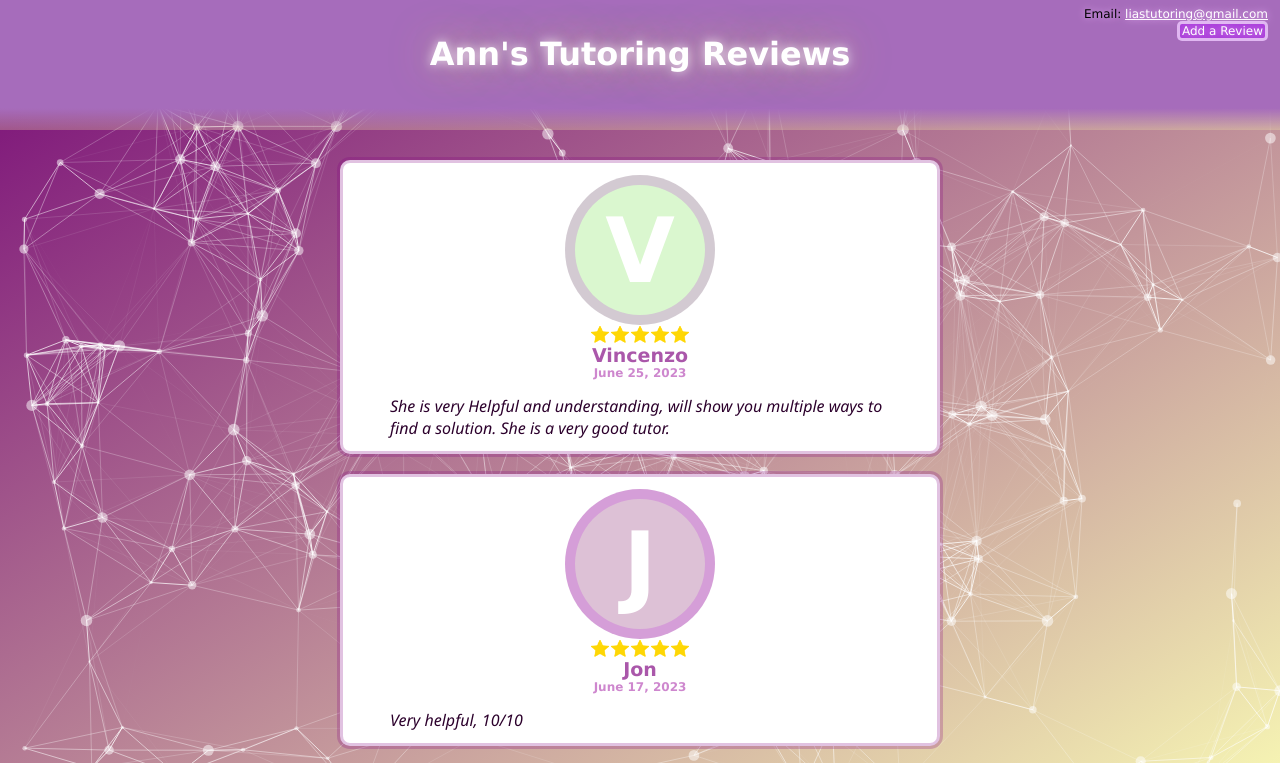
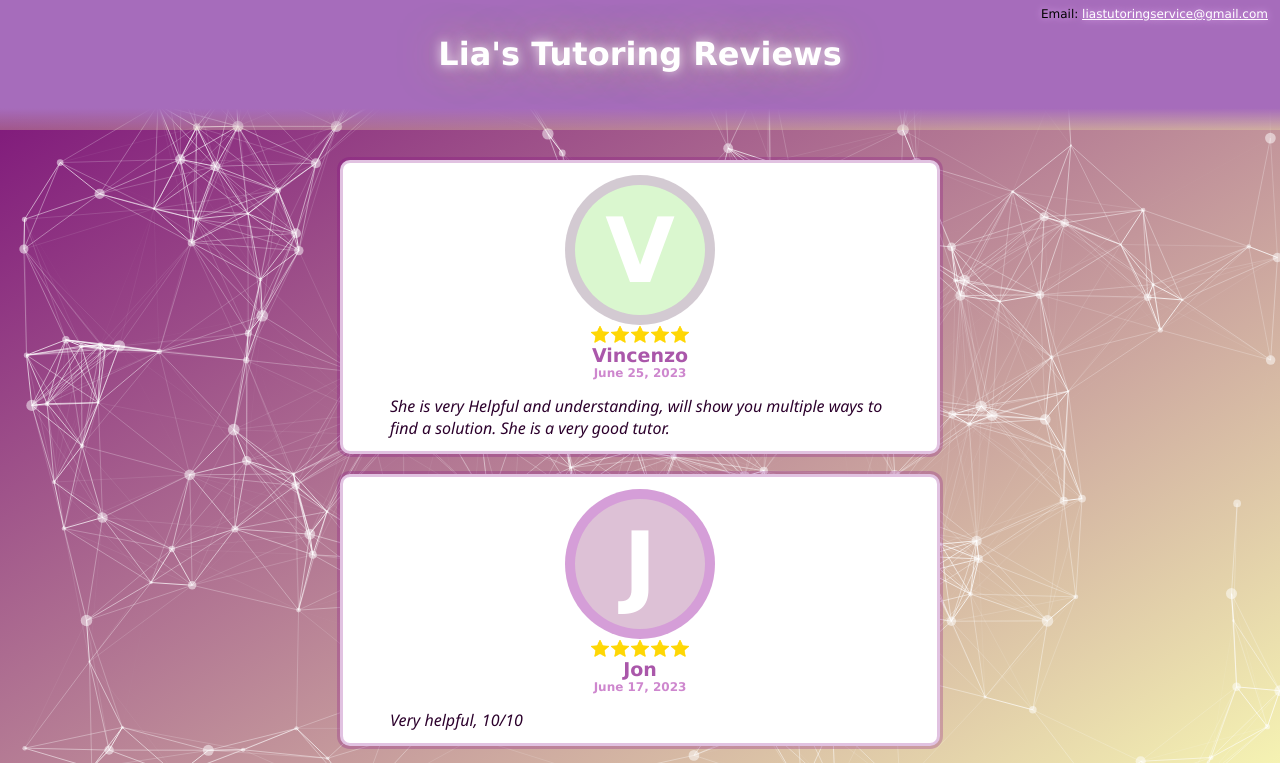
Before and after one commit to liastutoring/liastutoring.github.io, a plain HTML site: page index.html in a window 1280 px wide. Shown: the top 763 px of the page. Drawn offline with Linux system fonts and the light colour scheme; animation ran at ten frames a second.

Commit message:
Update index.html

```diff
--- a/index.html
+++ b/index.html
@@ -9,10 +9,10 @@
 </head>
 <body>
     <header>
-        <h1>Ann's Tutoring Reviews</h1>
+        <h1>Lia's Tutoring Reviews</h1>
         <div class="contact-info">
-            <span>Email: <a href="mailto:annstutoring@protonmail.com">liastutoring@gmail.com</a></span>
-            <span class="add-review"><a href="https://forms.gle/t4tiAK6G5JHjmdkG7">Add a Review</a></span>
+            <span>Email: <a href="mailto:liastutoringservice@gmail.com">liastutoringservice@gmail.com</a></span>
+            <!--<span class="add-review"><a href="https://forms.gle/t4tiAK6G5JHjmdkG7">Add a Review</a></span>--!>
         </div>
     </header>
     <canvas id="background-canvas"></canvas>
```
